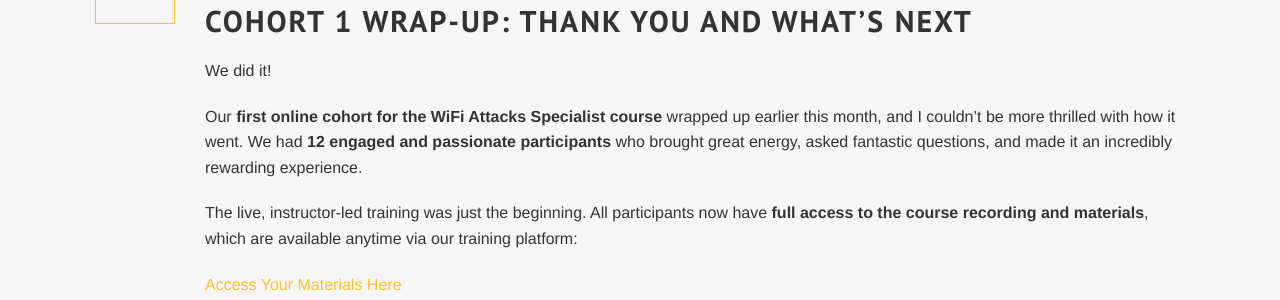
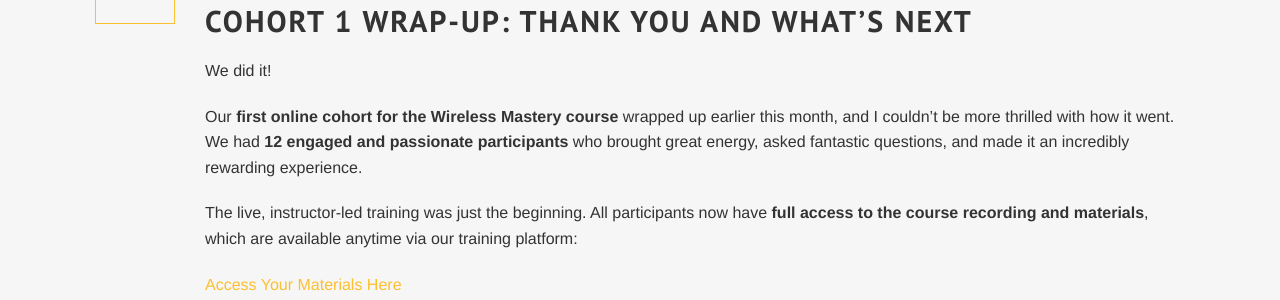
Before and after one commit to thexerocouk/thexerocouk.github.io, a Jekyll site: the page built from _posts/2025-05-24-cohort-1-wrapup.md, in a window 1280 px wide. Shown: the part 445-745 px from the top of the page. Built offline with Jekyll 4.4.1, drawn with Linux system fonts in a browser that asks for light colours; some web fonts are replaced; comment, search, counter and statistics services are not loaded.

Commit message:
Update 2025-05-24-cohort-1-wrapup.md

```diff
--- a/_posts/2025-05-24-cohort-1-wrapup.md
+++ b/_posts/2025-05-24-cohort-1-wrapup.md
@@ -15,7 +15,7 @@ keywords: [WiFi Attacks Specialist training, cohort recap, WiFi hacking course,
 
 We did it!
 
-Our **first online cohort for the WiFi Attacks Specialist course** wrapped up earlier this month, and I couldn't be more thrilled with how it went. We had **12 engaged and passionate participants** who brought great energy, asked fantastic questions, and made it an incredibly rewarding experience.
+Our **first online cohort for the Wireless Mastery course** wrapped up earlier this month, and I couldn't be more thrilled with how it went. We had **12 engaged and passionate participants** who brought great energy, asked fantastic questions, and made it an incredibly rewarding experience.
 
 The live, instructor-led training was just the beginning. All participants now have **full access to the course recording and materials**, which are available anytime via our training platform:
 
```
